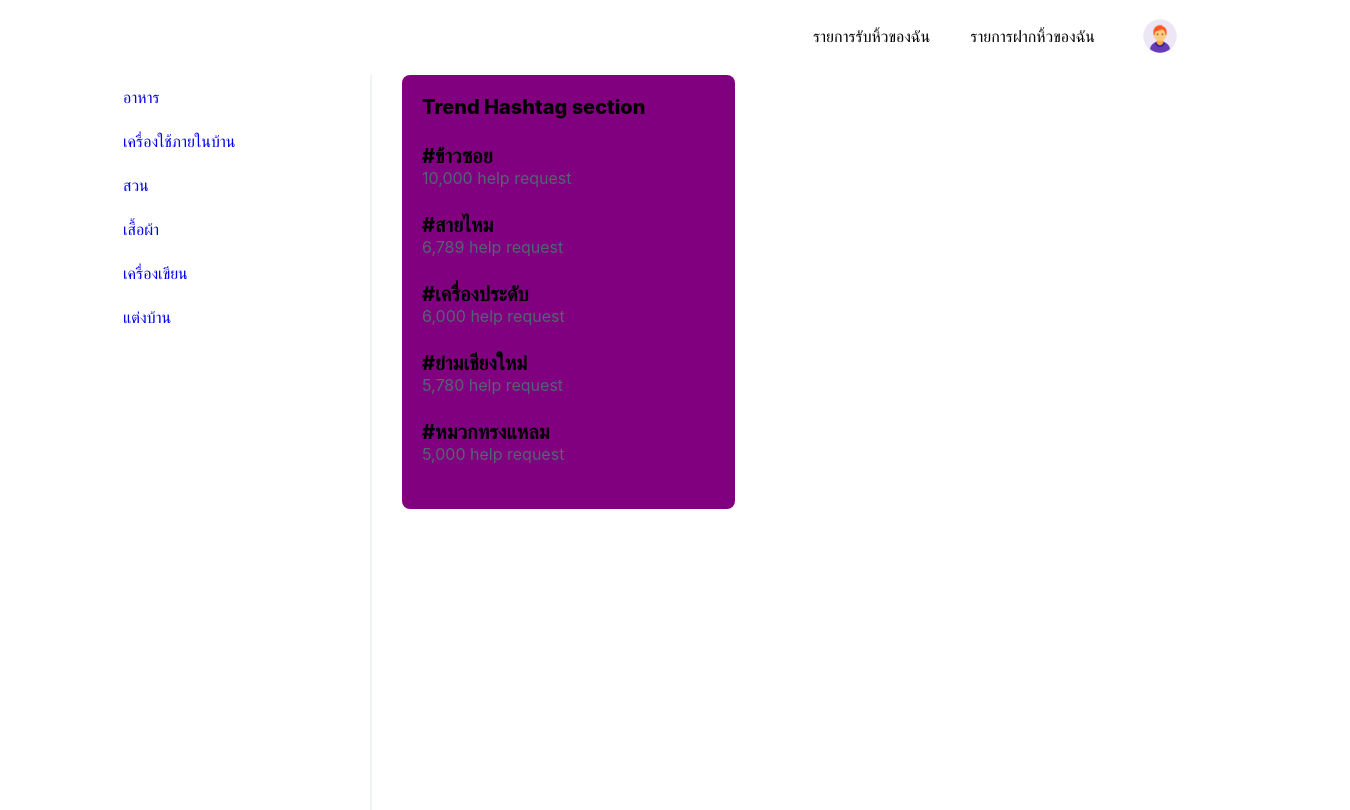
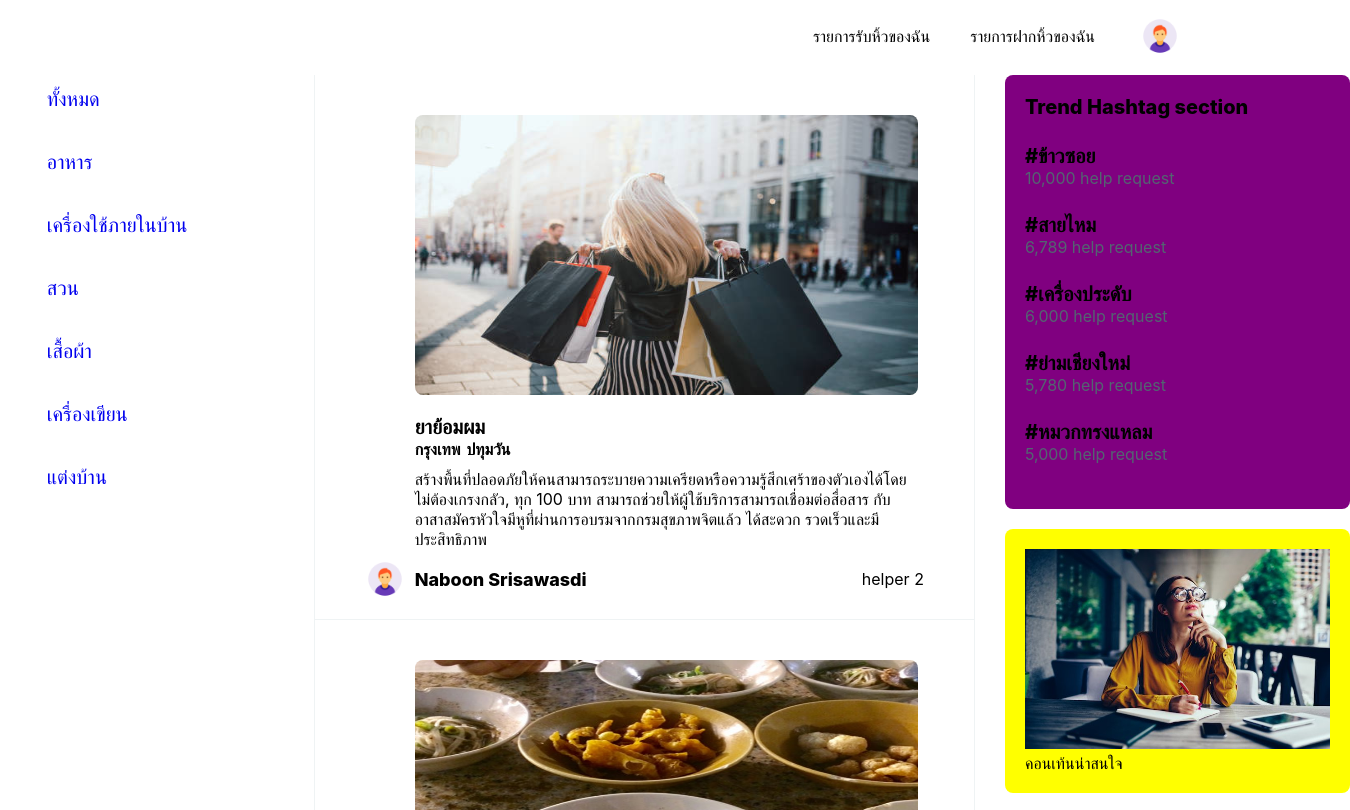
Before and after one commit to nnaboon/HelloHelper_Frontend, a React (Create React App) app: page / in a window 1280 px wide. Shown: the whole page, 1350 px wide, since content can reach past the window. Built offline with nearby package versions, Linux system fonts and the light colour scheme.

Commit message:
feat: sidebar and add category

```diff
--- a/src/components/Sidebar/Sidebar.tsx
+++ b/src/components/Sidebar/Sidebar.tsx
@@ -20,8 +20,10 @@ const SidebarSection = styled.div`
 
 const SidebarItem = styled.div`
     width: 100%;
-    max-width: 150px;
+    max-width: 170px;
     margin-right: 60px;
+    margin-bottom: 15px;
+    font-size: 20px;
     cursor: pointer;
     padding: 12px;
     &:hover {
--- a/src/data/category.ts
+++ b/src/data/category.ts
@@ -1,4 +1,8 @@
 export const CATEGORY = [
+    {
+        name: 'ทั้งหมด',
+        url: '/'
+    },
     {
         name: 'อาหาร',
         url: '/food'
--- a/src/features/request/RequestCard.tsx
+++ b/src/features/request/RequestCard.tsx
@@ -16,7 +16,7 @@ const Card = styled.div`
     display: flex;
     flex-direction: column;
     width: auto%;
-    min-width: 650px;
+    min-width: 550px;
     max-width: 700px;
     padding: 20px 50px;
     border-bottom: 1px solid rgb(239, 243, 244);
@@ -74,7 +74,7 @@ export const RequestCard = () => {
 
     return (
         <RequestSection>
-            {(REQUEST.filter(({category}) => category.includes(pathname))).map(({ owner, userImageURL, title, location, requestImageURL, message, helper }) => (
+            {(pathname === '' ? REQUEST : REQUEST.filter(({category}) => category.includes(pathname))).map(({ owner, userImageURL, title, location, requestImageURL, message, helper }) => (
                 <Card key="title">
                     <RequestContentSection>
                         <RequestImage
--- a/src/features/trend/TrendHashtag.tsx
+++ b/src/features/trend/TrendHashtag.tsx
@@ -2,6 +2,7 @@ import styled from '@emotion/styled';
 import { Text } from 'components/Text';
 import React from 'react';
 import { HASHTAG } from 'data/hashtag';
+import ContentImage from 'images/content_pic.jpg';
 
 const TrendHashtagSection = styled.div`
     height: calc( 100vh - 65px);
@@ -23,10 +24,25 @@ const TrendHashtagName = styled.div`
 
 const TrendHashtagCount = styled.div`
     color: rgb(83, 100, 113);
-`
+`;
+
 const TrendHashTagItem = styled.div`
     margin: 25px 0;
-`
+`;
+
+const ContentContainer = styled.div`
+    width: 100%;
+    padding: 20px;
+    background: yellow;
+    margin-top: 20px;
+    margin-left: 30px;
+    border-radius: 8px;
+`;
+
+const ContentImageContainer = styled.img`
+    width: 100%;
+    height: 200px;
+`;
 
 
 export const TrendHashtag = () => {
@@ -42,6 +58,15 @@ export const TrendHashtag = () => {
                         </TrendHashTagItem>
                     ))}
                 </TrendHashtagContainer>
+
+
+                <ContentContainer>
+                    <ContentImageContainer
+                        src={ContentImage}
+                        alt="interest content"
+                    />
+                    <div>คอนเท้นน่าสนใจ</div>
+                </ContentContainer>
             </TrendHashtagSection>
         </div>
 
```
Also changed, not shown: src/images/content_pic.jpg (added).
